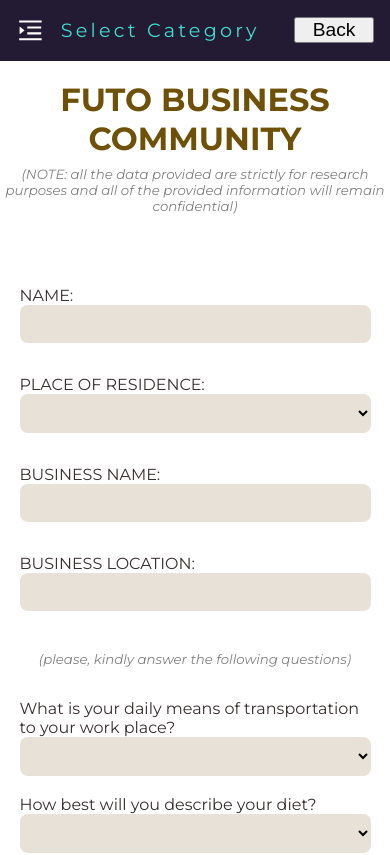
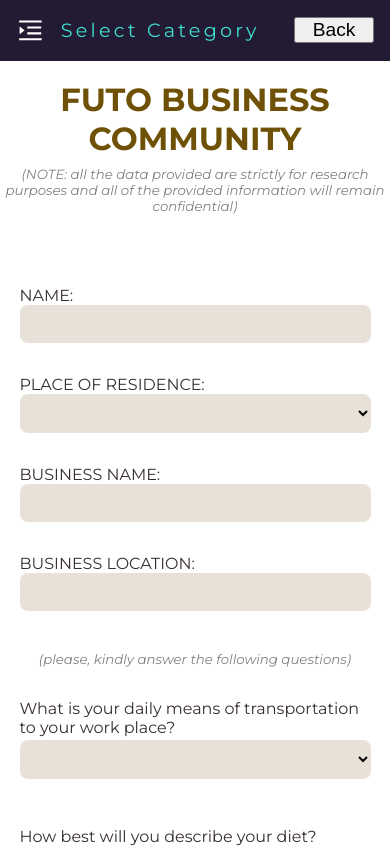
Before and after one commit to tekenna/fprint, a React (Create React App) app: page /calculator in a window 390 px wide. Shown: the top 855 px of the page. Built offline with nearby package versions, Linux system fonts and the light colour scheme.

Commit message:
form update

```diff
--- a/src/components/form1/form1.css
+++ b/src/components/form1/form1.css
@@ -162,4 +162,8 @@
     .field_d>select{
         width: 100%;
     }
+    .form_q{
+        margin: 0.5rem 0;
+        height: 5rem;
+    }
 }
--- a/src/components/form2/form2.css
+++ b/src/components/form2/form2.css
@@ -180,4 +180,8 @@
     .field_d>select{
         width: 100%;
     }
+    .form_q{
+        margin: 0.5rem 0;
+        height: 5rem;
+    }
 }
--- a/src/components/form3/form3.css
+++ b/src/components/form3/form3.css
@@ -176,6 +176,6 @@
     }
     .form_q{
         margin: 0.5rem 0;
-        height: 3rem;
+        height: 5rem;
     }
 }
```
